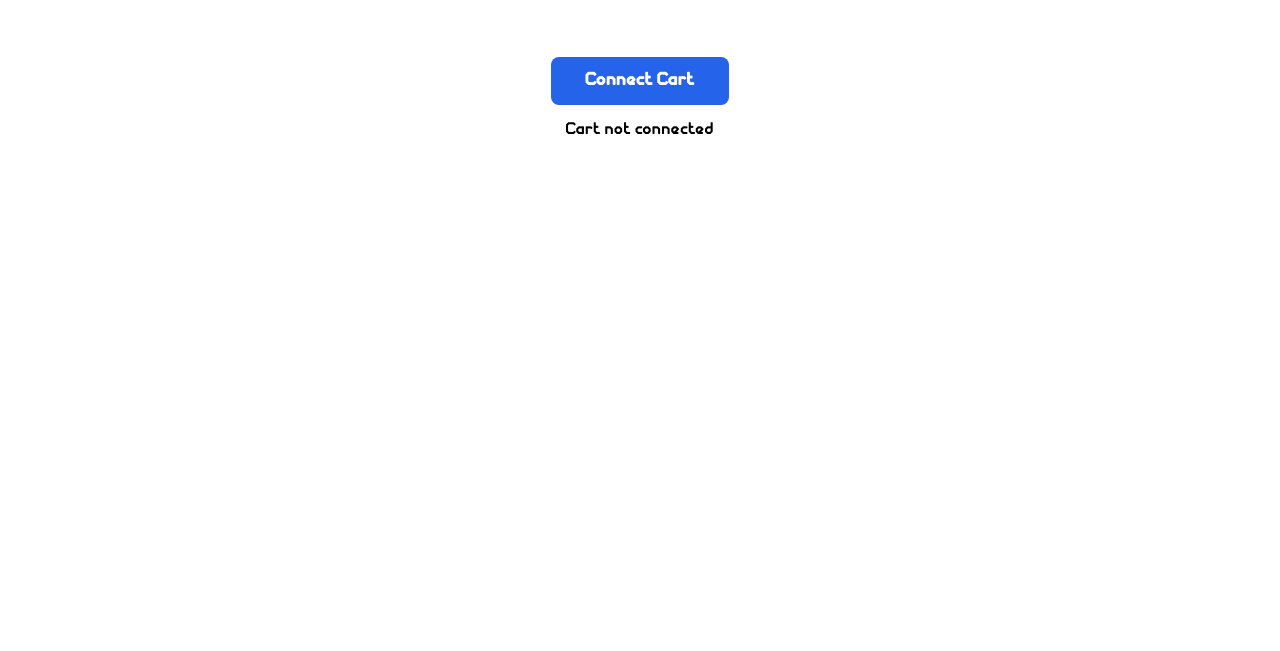
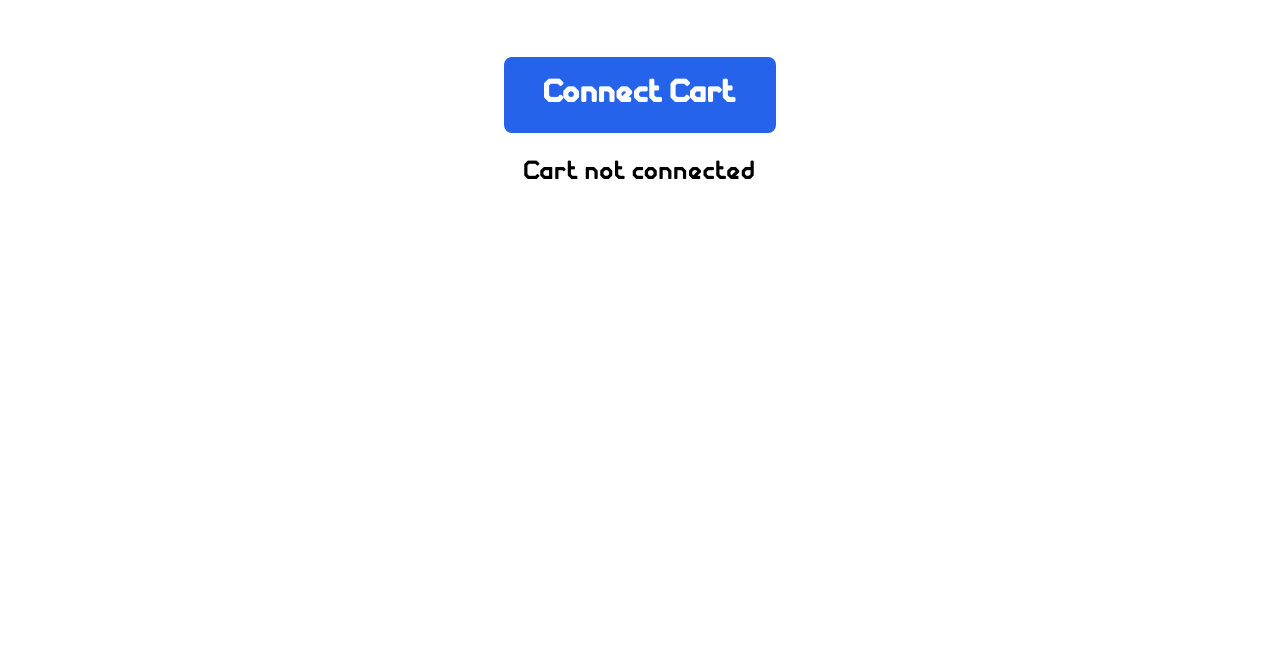
Before and after one commit to 11jackred/Ethylcart, a website: page index.html in a window 1280 px wide. Shown: the part 149-800 px from the top of the page. Drawn offline with Linux system fonts and the light colour scheme.

Commit message:
font and button size

```diff
--- a/styles/mainPage.css
+++ b/styles/mainPage.css
@@ -24,8 +24,8 @@ height: 50vh;box-shadow: 10px;}
     color: white;
     border: none;
     border-radius: 8px;
-    padding: 14px 35px;
-    font-size: 17px;
+    padding: 20px 40px;
+    font-size: 30px;
     font-weight: 600;
     cursor: pointer;
     transition: background-color 0.2s ease;
@@ -56,6 +56,8 @@ height: 50vh;box-shadow: 10px;}
 /* Center the connection status */
 #connectionStatus {
     text-align: center;
+
+    font-size: 25px;
 }
 /* Custom EthylCart font */
 @font-face {
```
